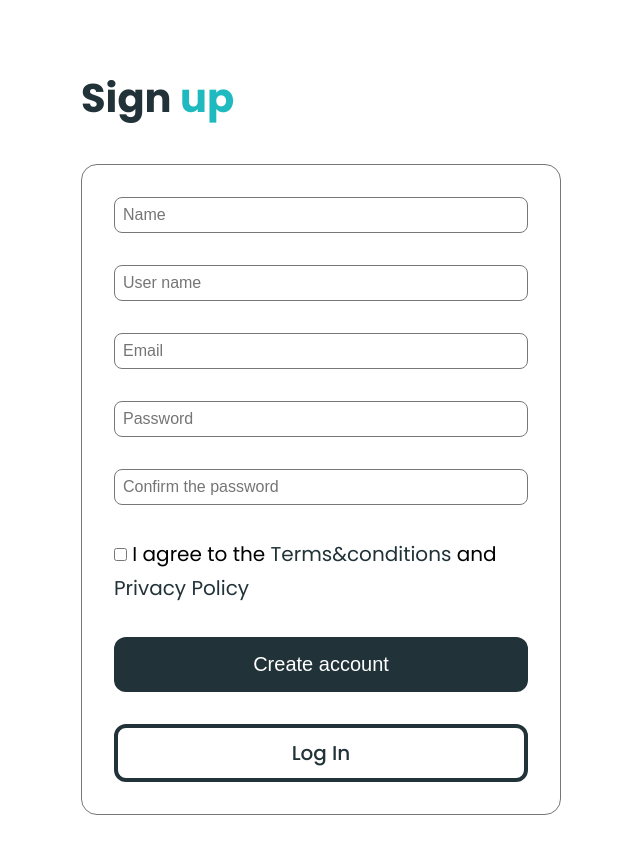
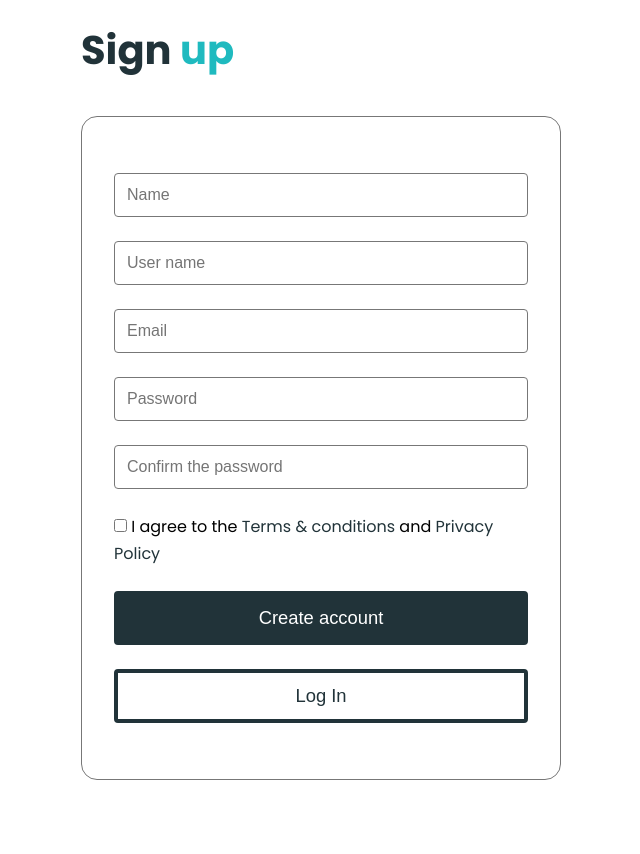
Before and after one commit to AlyBitVerse/codebyte, a website: page public/pages/auth.html in a window 1280 px wide. Both pictures are taken after a click on the link "Sign up". Shown: the whole page, without its empty margins (319-959 px from the left). After the commit the page ends 800 px from the top, so only its background shows below. Drawn offline with Linux system fonts and the light colour scheme.

Commit message:
Update font sizes

```diff
--- a/public/assets/styles/style.css
+++ b/public/assets/styles/style.css
@@ -1,73 +1,57 @@
 /* Start authContainer */
 
-#authContainer h1{
-  font-size: var( --font-size-2x);
+#authContainer h1 {
+  font-size: var(--font-size-2x);
   color: var(--color-accent-primary);
-
 }
-#authContainer h1 span{
+#authContainer h1 span {
   color: var(--color-accent-secondary);
 }
-.auth-form p, .auth-form .check{
-  font-size: var( --font-size-lg)
+.auth-form p,
+.auth-form .check {
+  font-size: var(--font-size-md);
 }
-
 .auth-form {
   display: none;
   width: 80%;
   max-width: 30rem;
-  margin: 4rem auto;
+  margin: 1rem auto;
 }
-
 .auth-form:not(.hidden) {
   display: block;
 }
-
 .auth-form form {
   margin-top: 2rem;
-  padding: 2rem;
-  gap: 2rem;
+  padding: 3.5rem 2rem;
+  gap: 1.5rem;
   border-radius: 1rem;
   border: solid 1px #777;
-
 }
-.auth-form form input{
+.auth-form form input {
   border: 1px solid #777;
   font-size: var(--font-size-md);
-  padding: 0.5rem;
-  border-radius: 0.5rem;
+  padding: 0.75rem;
+  border-radius: 0.25rem;
 }
-
 .auth-form span {
   color: var(--color-accent-primary);
 }
-
 .toggle-link {
   color: var(--color-accent-secondary);
   font-weight: 700;
   cursor: pointer;
 }
 .auth-form .btn {
-  padding: 1rem;
-  border-radius: 0.75rem;
-  text-align: center;
-  font-size: 1.25rem;
   font-weight: 500;
-  transition: 0.3s ease;
+  border: solid 0.25rem var(--color-accent-primary);
+  transition: all 0.03s ease;
 }
-.auth-form .btn-1 {
-  border: solid .25rem var(--color-accent-primary);
+.auth-form .outlined {
+  border: solid 0.25rem var(--color-accent-primary);
   color: var(--color-accent-primary);
-  border-radius: 0.75rem;
-  padding: 0.5rem;
-  text-align: center;
-  font-size: 1.25rem;
-  font-weight: 500;
-  cursor: pointer;
-  transition: 0.3s ease;
+  background: none;
 }
-.auth-form .btn-1:hover, .auth-form .btn:hover{
-  transform: scale(1.02);
+.auth-form .btn:hover {
+  transform: scale(1.01);
 }
-
 /* End authContainer */
--- a/public/assets/styles/utils.css
+++ b/public/assets/styles/utils.css
@@ -25,9 +25,10 @@
 /* Start btn style */
 .btn {
   cursor: pointer;
-  padding: var(--spacing-s);
+  padding: 0.75rem 0.5rem;
   border: none;
-  border-radius: var(--spacing-s);
+  border-radius: var(--spacings-xs);
+  font-size: 1.15rem;
 }
 .btn.primary {
   color: #fff;
--- a/public/pages/auth.html
+++ b/public/pages/auth.html
@@ -10,7 +10,6 @@
     <title>Authentication Page</title>
   </head>
   <body>
-
     <div id="authContainer">
       <!-- Login Form -->
       <section id="login-view" class="auth-form">
@@ -58,14 +57,15 @@
           <div class="check">
             <input type="checkbox" name="" id="terms" />
             <label for="">
-              I agree to the <span>Terms&conditions</span> and
+              I agree to the <span>Terms & conditions</span> and
               <span>Privacy Policy</span>
             </label>
           </div>
 
-          <button type="submit" class="btn primary" id="">Create account</button>
-
-          <a id="show-login" class="btn-1">Log In</a>
+          <button type="submit" class="btn primary" id="">
+            Create account
+          </button>
+          <button id="show-login" class="btn outlined">Log In</button>
         </form>
       </section>
     </div>
```
